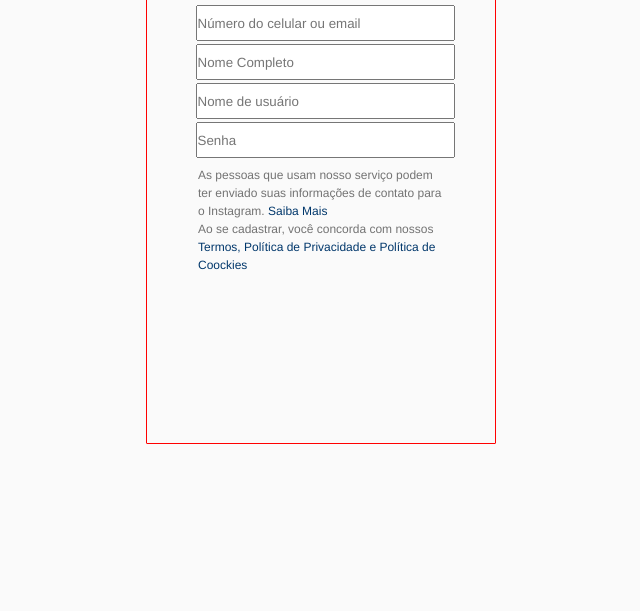
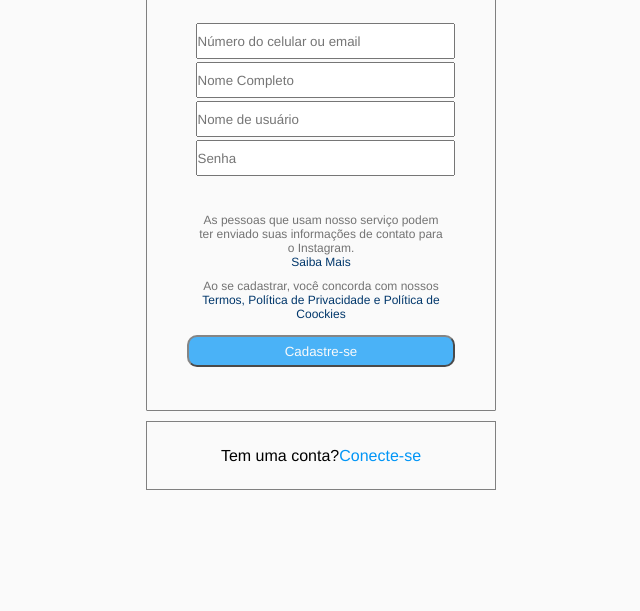
Before and after one commit to JohnSilva98/Portfolio, a plain HTML site: page Pagina_instagram/singup.html in a window 1280 px wide. Shown: the part 189-800 px from the top of the page, without its empty margins (319-959 px from the left). Drawn offline with Linux system fonts and the light colour scheme.

Commit message:
finalizando tela cadastro

```diff
--- a/Pagina_instagram/singup.html
+++ b/Pagina_instagram/singup.html
@@ -54,11 +54,12 @@
             placeholder="Senha"
           />
         </form>
-
+      </div>
+      <div id="space"></div>
       <div class="spans">
         <span
-            >As pessoas que usam nosso serviço podem ter enviado suas
-            informações de contato para o Instagram.
+          >As pessoas que usam nosso serviço podem ter enviado suas informações
+          de contato para o Instagram.
           <a
             href="https://l.instagram.com/?u=https%3A%2F%2Fwww.facebook.com%2Fhelp%2Finstagram%2F261704639352628&e=AT3sPhWq1QjZ8DAECjHXE-9nnMCnvC4ZgBnrympMbDBDEEs5umB6R4eJTsfkAVXsolph5oTyf9_LgZ-MZwDiu1pGvNOUBRxWI5oSxYOWgpe6obqjqjdWyrRVwy6QcoE4Z8T6Ocb3t2NjE2SciZ-29Q"
             >Saiba Mais</a
@@ -72,7 +73,13 @@
           >
         </span>
       </div>
+      <div class="cadastre-se">
+        <button type="button"><a href="#">Cadastre-se</a></button>
       </div>
+    </div>
+    <div class="spacedivs"></div>
+    <div id="connect">
+      <p>Tem uma conta? <a href="index.html"> Conecte-se</a></p>
     </div>
   </body>
 </html>
--- a/Pagina_instagram/styles.css
+++ b/Pagina_instagram/styles.css
@@ -344,9 +344,9 @@
   align-items: center;
   flex-direction: column;
   border-radius: 1px;
-  border: 1px solid red;
+  border: 1px solid gray;
   width: 350px;
-  height: 633px;
+  height: 600px;
   margin: 0 auto;
   padding: 10px 0;
 }
@@ -371,6 +371,7 @@
   border-radius: 10px;
   background-color: #0095f6;
   padding: 7px 16px;
+  opacity: 0.7;
 }
 .fblogin img {
   width: 20px;
@@ -422,13 +423,17 @@
   width: 259px;
   height: 36px;
 }
-
+#space {
+  margin-bottom: 30px;
+}
 .spans {
   width: 246px;
   height: 112px;
   margin: 0 auto;
 }
 .spans span {
+  display: flex;
+  flex-direction: column;
   width: 246px;
   height: 48px;
   color: #737373;
@@ -439,3 +444,50 @@
   text-decoration: none;
   color: #00376b;
 }
+
+.cadastre-se {
+  display: flex;
+  width: 348px;
+  height: 48px;
+  margin-top: 10px;
+}
+
+.cadastre-se button {
+  width: 268px;
+  height: 32px;
+  margin: 0 auto;
+  border-radius: 10px;
+  background-color: #0095f6;
+  opacity: 0.7;
+}
+
+.cadastre-se a {
+  text-decoration: none;
+  color: #fafafa;
+}
+
+#connect {
+  display: flex;
+  justify-content: center;
+  border: 1px solid gray;
+  width: 350px;
+  height: 69px;
+  margin: 0 auto;
+}
+
+#connect p {
+  display: flex;
+  padding: 10px 0;
+  align-items: center;
+  justify-content: center;
+}
+
+#connect a {
+  text-decoration: none;
+  color: #0095f6;
+}
+
+.spacedivs {
+  margin: 0 0 10px;
+  padding: 10px o;
+}
```
Lines whose indentation alone changed are shown as unchanged.
